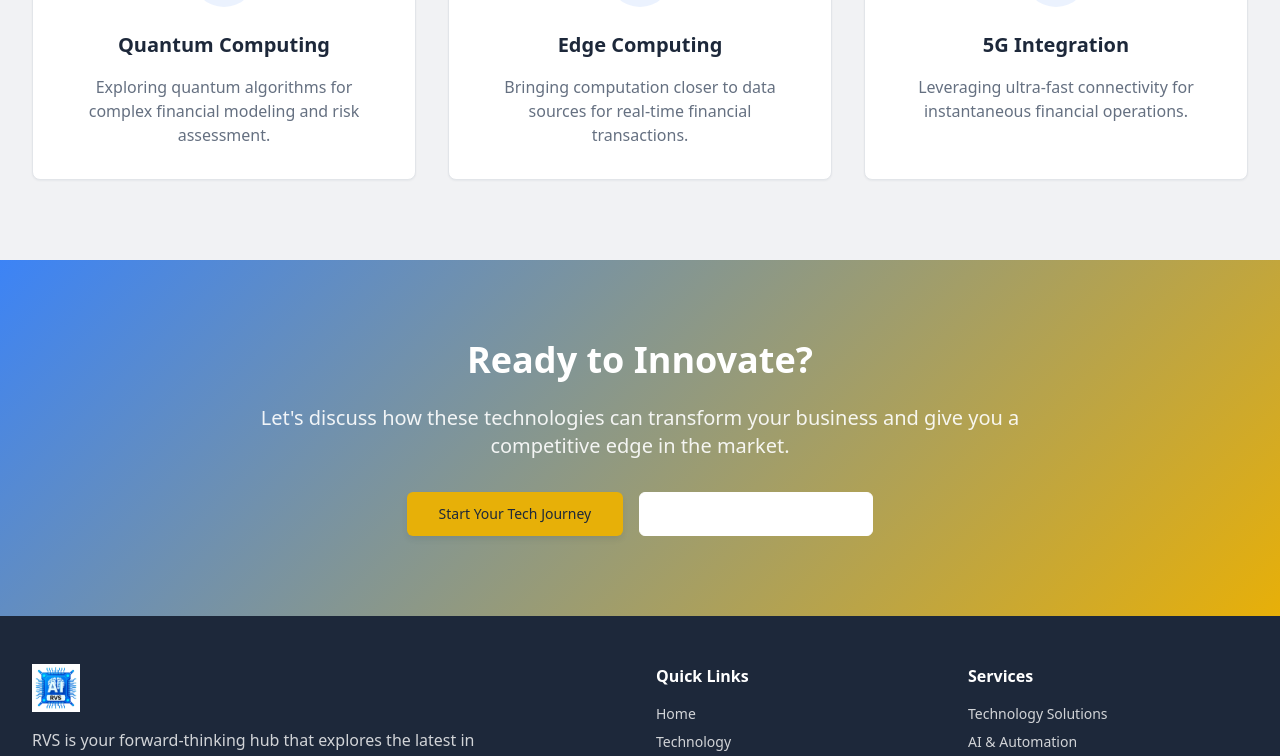
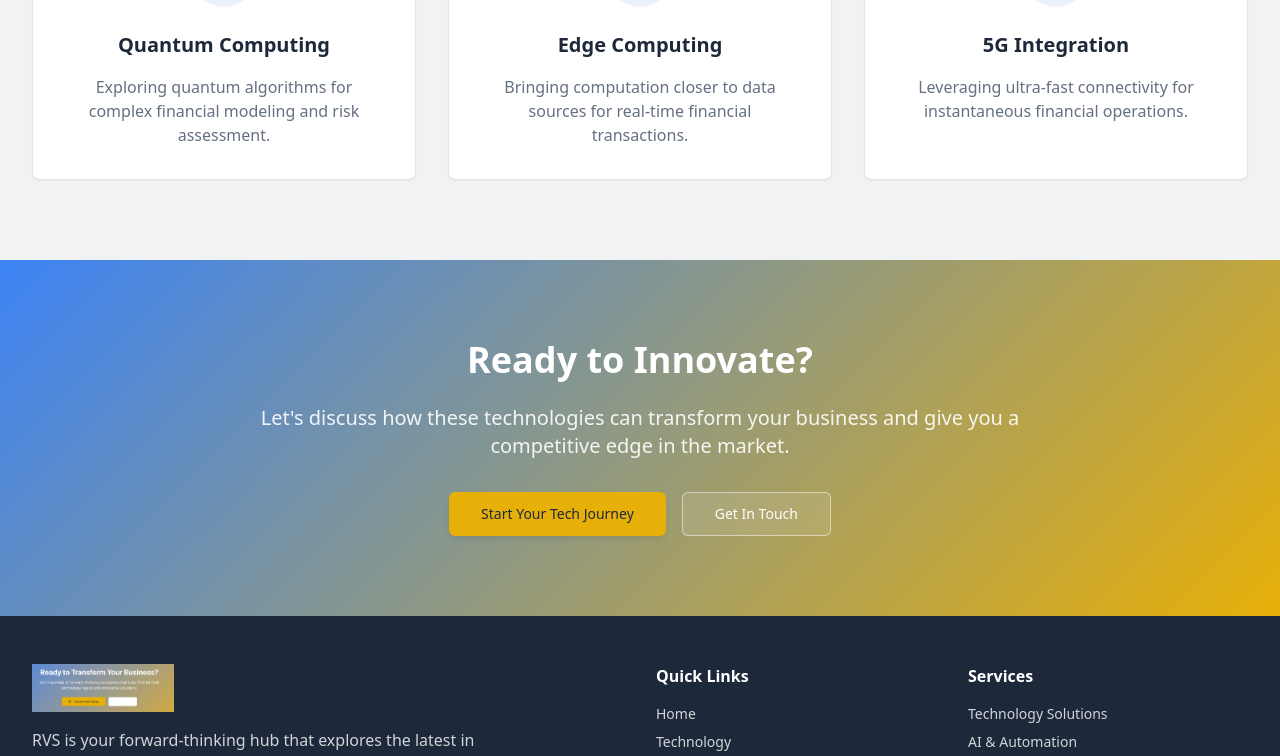
Before and after one commit to mishravishakh/rvsaihub, a React (Vite) app: page /technology in a window 1280 px wide. Shown: the part 2000-2756 px from the top of the page. Built offline with nearby package versions, Linux system fonts and the light colour scheme.

Commit message:
Fix button text visibility
Fixes an issue where button text was not visible until hovered. Also updates the logo to the previously uploaded image.

```diff
--- a/src/components/Footer.tsx
+++ b/src/components/Footer.tsx
@@ -11,7 +11,7 @@ const Footer = () => {
           <div className="col-span-1 md:col-span-2">
             <Link to="/" className="flex items-center space-x-2 mb-4">
               <img
-                src={rvsLogo}
+                src="/lovable-uploads/4ee08ab8-345e-40b0-9d4a-47c5fb510768.png"
                 alt="RVS Logo"
                 className="h-12 w-auto object-contain"
               />
--- a/src/components/Navigation.tsx
+++ b/src/components/Navigation.tsx
@@ -23,7 +23,7 @@ const Navigation = () => {
           {/* Logo */}
           <Link to="/" className="flex items-center space-x-2 group">
             <img
-              src={rvsLogo}
+              src="/lovable-uploads/4ee08ab8-345e-40b0-9d4a-47c5fb510768.png"
               alt="RVS Logo"
               className="h-10 w-auto object-contain"
             />
--- a/src/components/ui/button.tsx
+++ b/src/components/ui/button.tsx
@@ -13,7 +13,7 @@ const buttonVariants = cva(
         destructive:
           "bg-destructive text-destructive-foreground hover:bg-destructive/90",
         outline:
-          "border border-border bg-background hover:bg-accent hover:text-accent-foreground",
+          "border border-input bg-background text-foreground hover:bg-accent hover:text-accent-foreground",
         secondary:
           "bg-secondary text-secondary-foreground hover:bg-secondary-dark shadow-md hover:shadow-lg",
         ghost: "hover:bg-accent hover:text-accent-foreground",
--- a/src/pages/Home.tsx
+++ b/src/pages/Home.tsx
@@ -133,7 +133,7 @@ const Home = () => {
             <Button
               variant="outline"
               size="lg"
-              className="border-white text-white hover:bg-white hover:text-primary"
+              className="border-white/50 text-white bg-white/10 hover:bg-white hover:text-primary backdrop-blur-sm"
               asChild
             >
               <Link to="/technology">
--- a/src/pages/Technology.tsx
+++ b/src/pages/Technology.tsx
@@ -201,11 +201,11 @@ const Technology = () => {
             <Button
               variant="outline"
               size="lg"
-              className="border-white text-white hover:bg-white hover:text-primary"
+              className="border-white/50 text-white bg-white/10 hover:bg-white hover:text-primary backdrop-blur-sm"
               asChild
             >
-              <Link to="/finance">
-                Explore Finance Solutions
+              <Link to="/contact">
+                Get In Touch
               </Link>
             </Button>
           </div>
```
Also changed, not shown: public/lovable-uploads/4ee08ab8-345e-40b0-9d4a-47c5fb510768.png (added).
